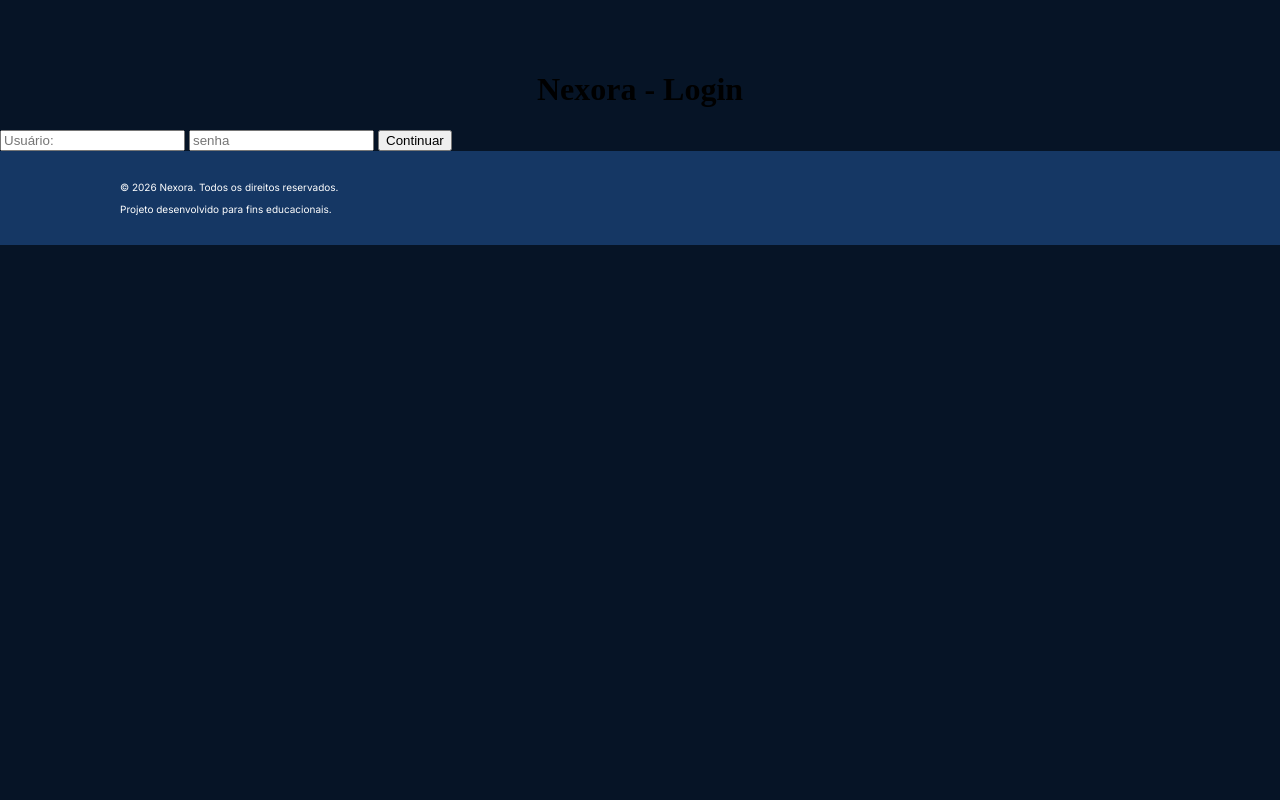
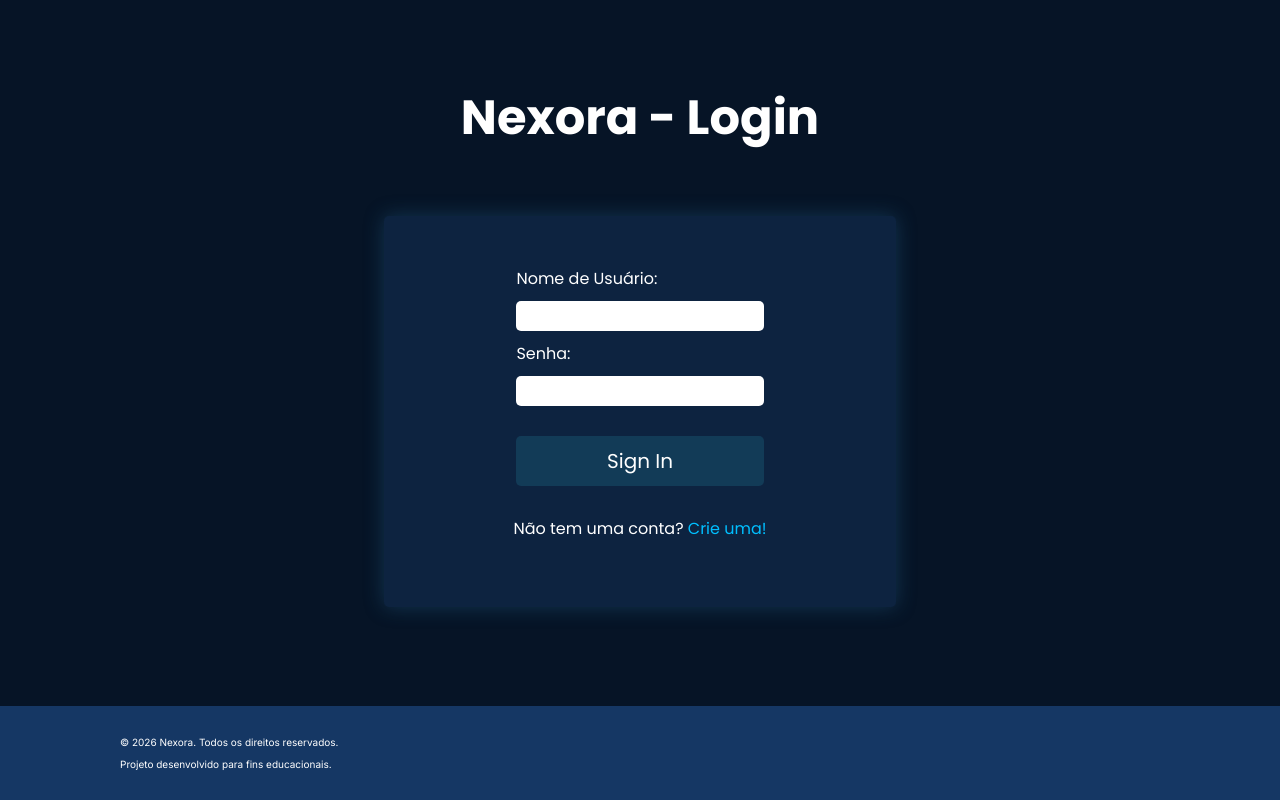
Before and after one commit to Nick-glitch611/curso_plataform, a Flask app: page /login in a window 1280 px wide. Run offline with Flask 3, Linux system fonts and the light colour scheme.

Commit message:
style: improve authentication form styling

```diff
--- a/static/css/style.css
+++ b/static/css/style.css
@@ -1,5 +1,8 @@
 @import url('https://fonts.googleapis.com/css2?family=Inter:wght@400;500;600&family=Poppins:wght@400;500;600;700&display=swap');
 
+html {
+    transform: ;
+}
 body {
 
     background-color: #061426;
@@ -7,7 +10,12 @@ body {
     display: flex;
     flex-direction: column;
     min-height: 100vh;
+}
 
+main {
+
+    flex: 1;
+    text-align: center;
 }
 
 .bordao {
@@ -99,7 +107,6 @@ a {
 
     text-decoration: none;
     border-radius: 10px;
-
 }
 
 .entrar {
@@ -159,8 +166,87 @@ a {
 
 }
 
-.autenticar{
+.autenticar {
+    width: 40%;
+    padding: 50px;
+    margin: 30px auto;
+    box-sizing: border-box;
+    border-radius: 5px;
+    background-color: #0D2340;
+    box-shadow: 0 0 20px rgba(34, 93, 133, 0.45);
+}
 
-    background-color: #153764;
+.autenticar .cadastro {
+    width: 60%;
+    height: 30px;
+    margin: 10px 0;
+    box-sizing: border-box;
+    border-radius: 5px;
+    border: 2px solid transparent;
+    transition: border-color 0.2s ease, box-shadow 0.2s ease;
+}
+
+.autenticar .cadastro:hover {
+    border: 2px solid gray;
+}
+
+.autenticar .cadastro:focus {
+    outline: none;
+    border-color: #D3D3D3;
+    box-shadow: 0 0 40px rgba(200, 200, 200, 0.7);
+}
+
+.autenticar form {
+    display: flex;
+    flex-direction: column;
+    align-items: center;
+    text-align: left;
+    width: 100%;
+}
+
+.autenticar label {
+    width: 60%;
+    text-align: left;
+    color:rgb(255, 255, 255);
+    font-family: 'Poppins', sans-serif;
+    margin: 0px;
+}
+
+.titulo {
+
+    color:rgb(255, 255, 255);
+    font-family: 'Poppins', sans-serif;
+    font-size: 48px;
+}
+
+#signin {
+
+    margin-top: 20px;
+    background-color: #123b57;
+    color: white;
+    font-size: 20px;
+    height: 50px;
+    font-family: 'Poppins', sans-serif;
+    border: transparent;
+    border-radius: 5px;
+    width: 60%;
+}
+
+form p {
+
+    color: white;
+    font-family: 'Poppins', sans-serif;
+    margin-top: 30px;
+}
+
+form a {
+
+    color: deepskyblue;
 
 }
+
+form a:visited {
+
+    color: deepskyblue;
+
+}
--- a/templates/auth/login.html
+++ b/templates/auth/login.html
@@ -4,18 +4,21 @@
 
 {% block header %}
 
-    <h1>Nexora - Login</h1>
+    <h1 class="titulo">Nexora - Login</h1>
 
 {% endblock %}
 
 {% block content %}
 
-    <auth class="autenticar">
+    <section class="autenticar">
         <form>
-            <input type="text" placeholder="Usuário: ">
-            <input type="text" placeholder="senha">
-            <input type="submit" value="Continuar">
+            <label for="usuario">Nome de Usuário:</label>
+            <input type="text" class="cadastro">
+            <label for="senha">Senha:</label>
+            <input type="text" class="cadastro">
+            <input id="signin" type="submit" value="Sign In">
+            <p>Não tem uma conta? <a href="{{ url_for('cadastro') }}">Crie uma!</a></p>
         </form>
-    </auth>
+    </section>
 
 {% endblock %}
```
